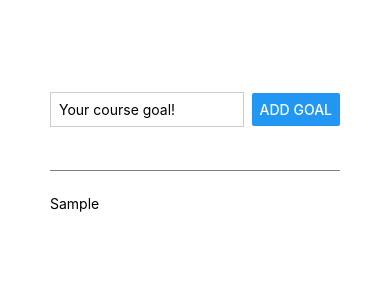
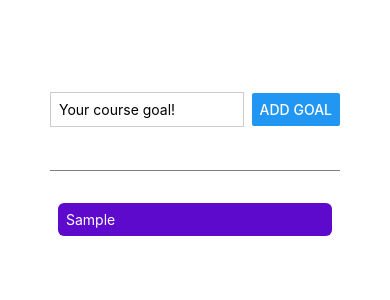
Before and after one commit to muslumgezgin/ToDoReactNative, a React Native app: screen / in a window 390 px wide. Both pictures are taken after typing "Sample" into the empty fields and a click on the button "ADD GOAL". Shown: the top 300 px of the page. Built offline with nearby package versions, Linux system fonts and the light colour scheme.

Commit message:
make small components for input and items

```diff
--- a/App.js
+++ b/App.js
@@ -1,31 +1,44 @@
 import { useState } from 'react';
-import { Button, StyleSheet, Text, TextInput, View } from 'react-native';
+import { StyleSheet, View, FlatList } from 'react-native';
+import GoalInput from './components/GoalInput';
+import GoalItem from './components/GoalItem';
 
 export default function App() {
-  const [enteredGoalText, setEnteredGoalText] = useState('');
   const [goals, setGoals] = useState([]);
-  function goalInputHandler(enterText) {
-    setEnteredGoalText(enterText);
+
+
+  function addGoalHandleer(enteredGoalText) {
+    setGoals(currentGoals => [...currentGoals, { text: enteredGoalText, id: Math.random().toString() }]);
   }
 
-  function addGoalHandler() {
-    setGoals(currentGoals => [...currentGoals, enteredGoalText]);
-    setEnteredGoalText('');
+  function removeGoalHandler(id) {
+    setGoals(oldStates=>{
+      return oldStates.filter((x)=> x.id !== id)
+    });
   }
+
   return (
     <View style={styles.appContainer}>
-      <View style={styles.inputContainer}>
-        <TextInput
-          style={styles.textInput}
-          placeholder="Your course goal!"
-          onChangeText={goalInputHandler}
-          value={enteredGoalText}
-        />
-        <Button title='Add Goal' onPress={addGoalHandler} />
+      <GoalInput
+        onAddGoal={addGoalHandleer}
+      />
+      <View style={styles.goalsContainer}>
+        <FlatList
+          data={goals}
+          keyExtractor={(data, index) => {
+            return data.id
+          }}
+          renderItem={itemData => {
+            return (
+              <GoalItem
+                text={itemData.item.text}
+                id={itemData.item.id}
+                onDeleteItem={removeGoalHandler}
+              />
+            );
+          }} />
       </View>
-      <View style={styles.goalsContainer}>
-        {goals.map((goal, index) => <Text key={index}>{goal}</Text>)}
-      </View>
+
     </View>
   );
 }
@@ -35,24 +48,9 @@ const styles = StyleSheet.create({
     flex: 1,
     padding: 50
   },
-  inputContainer: {
-    flex: 1,
-    flexDirection: 'row',
-    justifyContent: 'space-between',
-    alignItems: 'center',
-    marginBottom: 24,
-    borderBottomWidth: 1,
-    borderBottomColor: 'grey'
-  },
-  textInput: {
-    borderWidth: 1,
-    borderColor: '#cccccc',
-    width: '80%',
-    padding: 8,
-    marginRight: 8
-  },
   goalsContainer: {
     flex: 5
-  }
+  },
+
 
 });
--- /dev/null
+++ b/components/GoalInput.js
@@ -0,0 +1,49 @@
+import { useState } from "react";
+import { Button, TextInput, View, StyleSheet } from "react-native";
+
+function GoalInput(props) {
+    const [enteredGoalText, setEnteredGoalText] = useState('');
+
+    function goalInputHandler(enterText) {
+        setEnteredGoalText(enterText);
+    }
+
+    function addGoalHandler()
+    {
+        props.onAddGoal(enteredGoalText);
+        setEnteredGoalText('');
+    }
+
+    return (
+        <View style={styles.inputContainer}>
+            <TextInput
+                style={styles.textInput}
+                placeholder="Your course goal!"
+                onChangeText={goalInputHandler}
+                value={enteredGoalText}
+            />
+            <Button title='Add Goal' onPress={addGoalHandler} />
+        </View>
+    );
+};
+
+const styles = StyleSheet.create({
+    inputContainer: {
+        flex: 1,
+        flexDirection: 'row',
+        justifyContent: 'space-between',
+        alignItems: 'center',
+        marginBottom: 24,
+        borderBottomWidth: 1,
+        borderBottomColor: 'grey'
+    },
+    textInput: {
+        borderWidth: 1,
+        borderColor: '#cccccc',
+        width: '80%',
+        padding: 8,
+        marginRight: 8
+    },
+})
+
+export default GoalInput;
--- /dev/null
+++ b/components/GoalItem.js
@@ -0,0 +1,28 @@
+import { Text, View, StyleSheet, Pressable } from "react-native";
+
+
+function GoalItem(props) {
+
+
+    return (
+        <Pressable onPress={props.onDeleteItem.bind(this,props.id)}>
+            <View style={styles.goalItem} >
+                <Text style={styles.goalText}>{props.text}</Text>
+            </View>
+        </Pressable>
+    );
+};
+
+const styles = StyleSheet.create({
+    goalItem: {
+        margin: 8,
+        padding: 8,
+        borderRadius: 6,
+        backgroundColor: "#5e0acc"
+    },
+    goalText: {
+        color: "white"
+    }
+});
+
+export default GoalItem;
```
